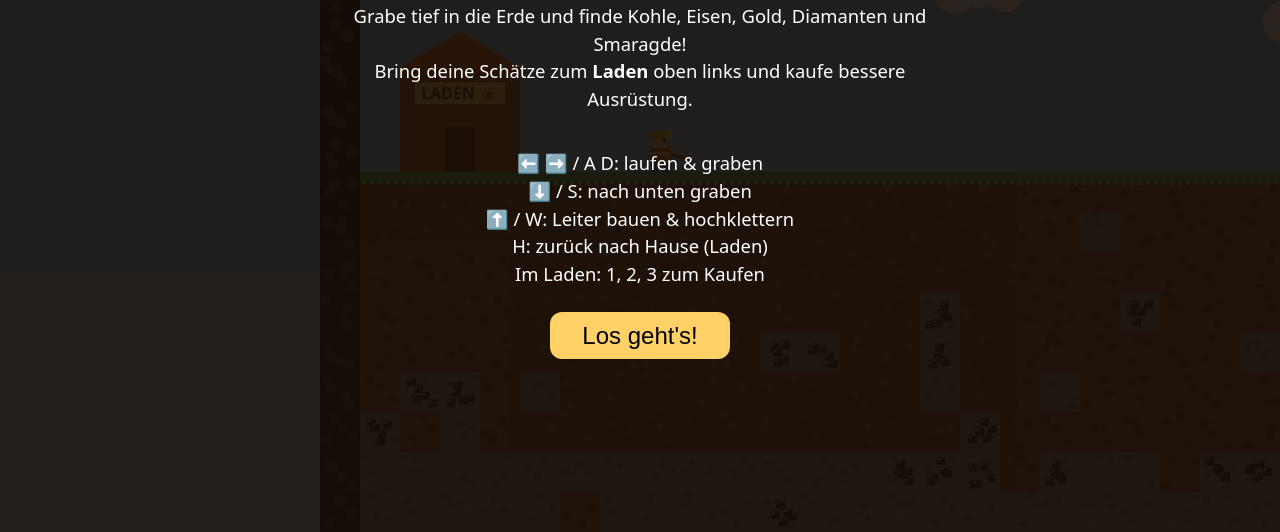
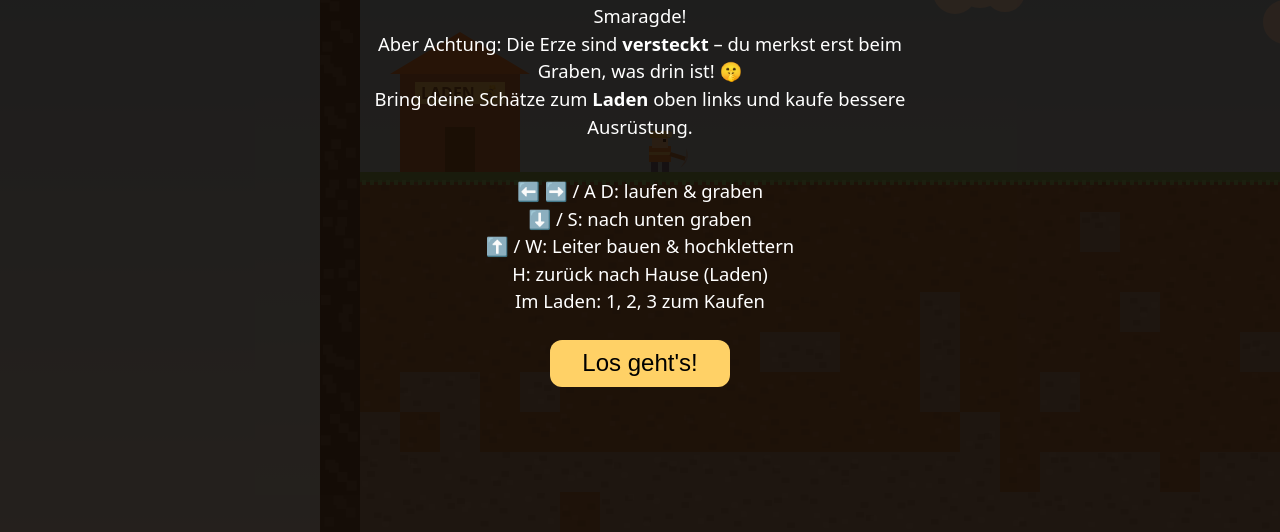
Before and after one commit to daBONDi/sakul-gamedev, a plain HTML site: page spiele/minening/index.html in a window 1280 px wide. Shown: the part 268-800 px from the top of the page. Drawn offline with Linux system fonts and the light colour scheme; animation ran at ten frames a second.

Commit message:
Auto-Save 2026-11-17 18:12

```diff
--- a/spiele/minening/index.html
+++ b/spiele/minening/index.html
@@ -26,6 +26,7 @@
   <div id="start" class="overlay">
     <h1>⛏️ Minening</h1>
     <p>Grabe tief in die Erde und finde Kohle, Eisen, Gold, Diamanten und Smaragde!<br>
+      Aber Achtung: Die Erze sind <b>versteckt</b> – du merkst erst beim Graben, was drin ist! 🤫<br>
       Bring deine Schätze zum <b>Laden</b> oben links und kaufe bessere Ausrüstung.</p>
     <p>⬅️ ➡️ / A D: laufen &amp; graben<br>
       ⬇️ / S: nach unten graben<br>
--- a/spiele/minening/spiel.js
+++ b/spiele/minening/spiel.js
@@ -385,6 +385,8 @@ function hash(x, y, n) {
 }
 
 function zeichneBlock(b, x, y, px, py) {
+  // Erze sind versteckt: Sie sehen aus wie normaler Stein!
+  if (ERZE.includes(b)) b = y - BODEN > 45 ? TIEFSTEIN : STEIN;
   if (b === LUFT) {
     if (y > BODEN) { ctx.fillStyle = '#2a1a0e'; ctx.fillRect(px, py, T, T); }
     return;
```
